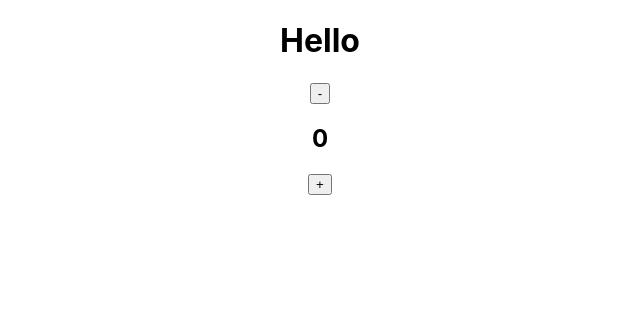
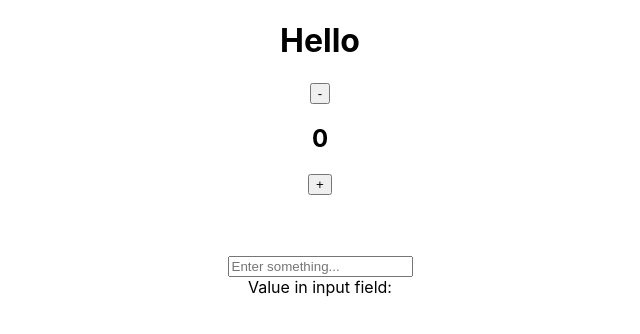
Before and after one commit to the-soban/react-hooks-exercise, a React (Create React App) app: page / in a window 1280 px wide. Shown: the top 334 px of the page, without its empty margins (320-960 px from the left). Built offline with nearby package versions, Linux system fonts and the light colour scheme.

Commit message:
practiced another exakple of useState

```diff
--- a/src/App.js
+++ b/src/App.js
@@ -1,11 +1,16 @@
 import './App.css';
 import UseState from './UseState';
+import UseState2 from './UseState2';
 
 function App() {
   return (
     <div className="App">
       <h1>Hello</h1>
       <UseState />
+      <br />
+      <br />
+      <br />
+      <UseState2 />
     </div>
   );
 }
--- /dev/null
+++ b/src/UseState2.jsx
@@ -0,0 +1,21 @@
+import React, { useState } from "react";
+
+const UseState2 = () => {
+
+    const [value, setValue] = useState("");
+
+    const valueChanger = (event) => {
+        const newValue = event.target.value;
+        setValue(newValue);
+    }
+
+    return(
+        <>
+            <input type="text" placeholder="Enter something..." onChange={valueChanger} />
+            <br />
+            <label>Value in input field: {value}</label>
+        </>
+    );
+}
+
+export default UseState2;
```
